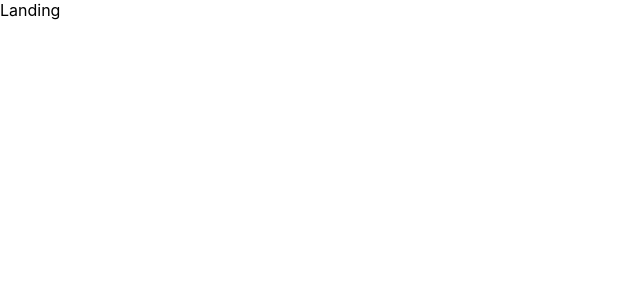
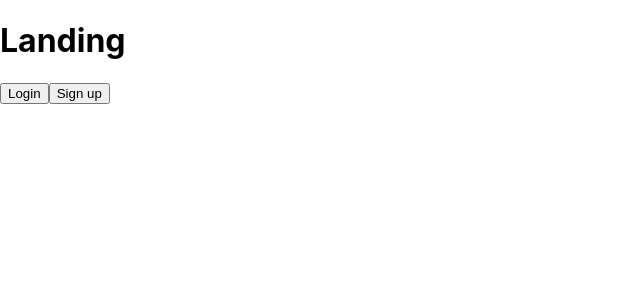
Before and after one commit to vonbarown/WanderFull, a React (Create React App) app in the folder front-end/: page / in a window 1280 px wide. Shown: the top 300 px of the page, without its empty margins (0-640 px from the left). Built offline with nearby package versions, Linux system fonts and the light colour scheme.

Commit message:
Login form and Sign up form completed

```diff
--- /dev/null
+++ b/front-end/src/Components/Landing/Button.jsx
@@ -0,0 +1,9 @@
+import React from 'react'
+
+const Button = ({value, handleChange}) => (
+    <button
+    value={value}
+    onClick ={handleChange}>{value}</button>
+)
+
+export default Button
--- a/front-end/src/Components/Landing/Carousel.jsx
+++ b/front-end/src/Components/Landing/Carousel.jsx
@@ -1,7 +1,7 @@
 import React from 'react'
 
-const Container = () => (
+const Carousel = () => (
 
 )
 
-export default Container
+export default Carousel
--- a/front-end/src/Components/Landing/Container.jsx
+++ b/front-end/src/Components/Landing/Container.jsx
@@ -1,7 +1,25 @@
 import React from 'react'
+import Button from '../Landing/Button'
+import LoginForm from './Login/LoginForm'
+import SignUpForm from './SignUp/SignUpForm'
 
-const Container = () => (
-    <div>Container</div>
+
+const Container = ({firstRender, login, handleChange}) => (
+    !firstRender && login
+    ? <LoginForm handleChange = {handleChange}/>
+    : !firstRender && !login
+    ? <SignUpForm handleChange = {handleChange}/>
+    : ( <div>
+            <Button
+                value='Login'
+                handleChange = {handleChange}/>
+
+            <Button
+                value ='Sign up'
+                handleChange = {handleChange}
+                />
+
+        </div>)
 )
 
 export default Container
--- /dev/null
+++ b/front-end/src/Components/Landing/Login/LoginForm.jsx
@@ -0,0 +1,32 @@
+import React, { Component } from 'react'
+import Button from '../Button'
+
+class LoginForm extends Component{
+    constructor (props){
+        super(props)
+    }
+
+    submitLogin = (event) =>{
+        event.preventDefault()
+    }
+
+    render(){
+        const {submitLogin} = this
+        return(
+            <div>
+        <form onSubmit = {submitLogin}>
+            <input type="text"/>
+            <Button
+            value = 'Welcome'/>
+
+        </form>
+            <Button
+            value = 'Sign up'
+            handleChange = {this.props.handleChange}
+            />
+            </div>
+        )
+     }
+    }
+
+export default LoginForm
--- /dev/null
+++ b/front-end/src/Components/Landing/SignUp/SignUpForm.jsx
@@ -0,0 +1,33 @@
+import React, {Component} from 'react'
+import Button from '../Button'
+
+class SignUpForm extends Component{
+constructor (props){
+    super(props)
+}
+    submitSignUp = (event) =>{
+        event.preventDefault()
+        console.log('ok')
+    }
+        render(){
+            const {submitSignUp} = this
+            return(
+                <div>
+                <form onSubmit = {submitSignUp}>
+                    <input type="text"/>
+                    <input type="text"/>
+                    <input type="text"/>
+                    <input type="text"/>
+                    <Button
+                    value = 'Welcome'/>
+                </form>
+                <Button
+                value = 'Login'
+                handleChange = {this.props.handleChange}
+                />
+                </div>
+            )
+        }
+        }
+
+export default SignUpForm
--- a/front-end/src/pages/Landing.jsx
+++ b/front-end/src/pages/Landing.jsx
@@ -1,17 +1,57 @@
 import React,{ Component } from 'react'
+import Container from '../Components/Landing/Container'
 
 class Landing extends Component {
     state = {
         firstRender: true,
-        login: false,
-        signUp: false
+        login: false
     }
 
+handleChange = (event) =>{
+    const {firstRender} = this.state
+    if(firstRender) {
+        this.switchFirstRender()
+    }
+
+    if(event.target.value === 'Login'){
+        this.setState({
+            login: true
+        })
+    } else{
+        this.setState({
+            login: false
+        })
+    }
+}
+
+switchFirstRender = () => {
+
+ this.setState({
+     firstRender: false
+ })
+}
+
+
+
     render() {
+        const {firstRender, login, signUp} = this.state
+        const {handleChange} = this
         return (
-            <div>Landing</div>
+            <div>
+                <h1>Landing</h1>
+                <Container
+                handleChange = {handleChange}
+                firstRender = {firstRender}
+                login={login}
+                signUp = {signUp}
+                />
+
+
+            </div>
+
+
         )
     }
 }
 
-export default Landing;
+export default Landing
```
Also changed, not shown: front-end/src/Components/Landing/Login/LoginBtn.jsx (deleted, +0 -7 lines), front-end/src/Components/Landing/SignUp/SignUpBtn.jsx (deleted, +0 -7 lines).
